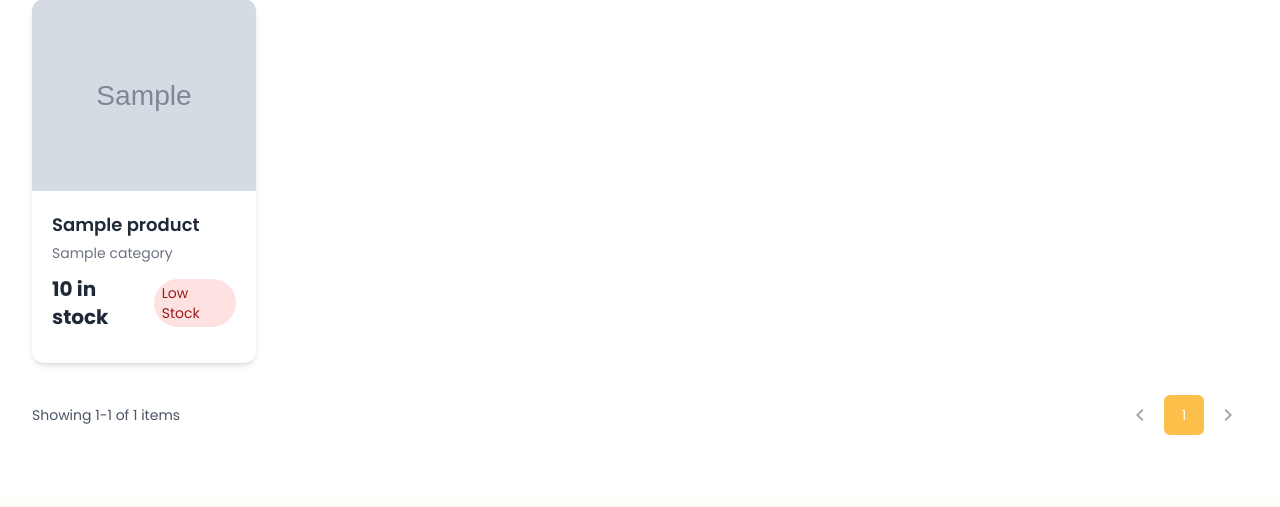
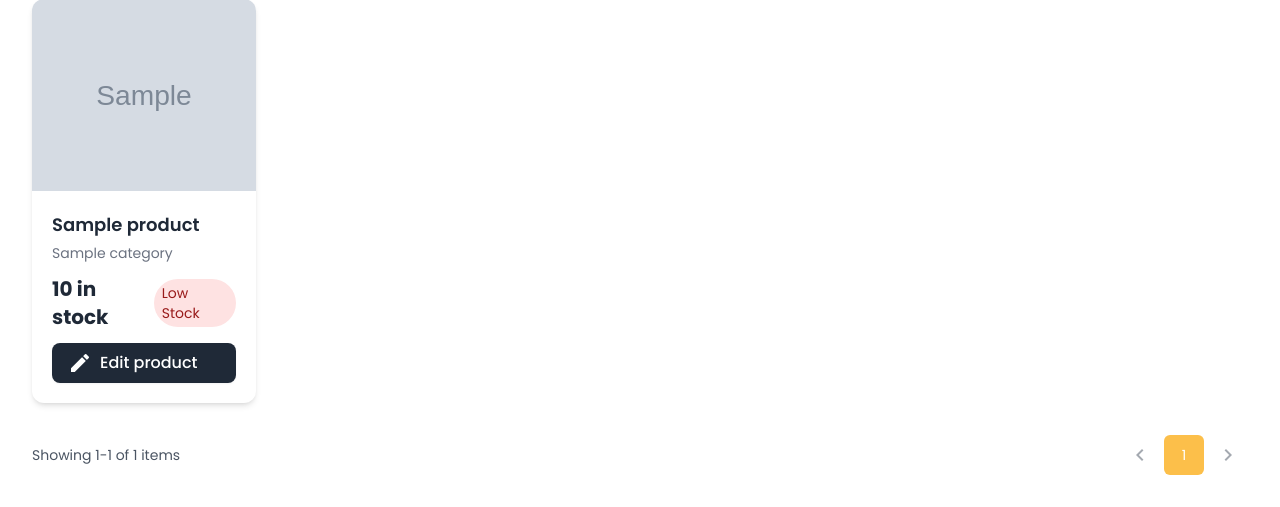
Before and after one commit to rehambakri/rackflow, a Django app: page /product/ in a window 1280 px wide. Shown: the part 303-810 px from the top of the page. Before the commit the page ends 738 px from the top, so only its background shows below. Run offline with Django 5.2, Linux system fonts and the light colour scheme; tables that the repository leaves empty hold one stand-in row (values such as "Sample post"); grey boxes marked "Sample" are stand-in pictures; some libraries are stand-ins or nearby versions.

Commit message:
feat: add edit button.

```diff
--- a/rackflow/product/templates/product/index.html
+++ b/rackflow/product/templates/product/index.html
@@ -1,30 +1,35 @@
-{% extends "base.html" %} {% load static %}
+{% extends "base.html" %}
+{% load static %}
+
 {% block content %}
 <div class="container mx-auto p-6 md:p-8">
+
+  <!-- Header -->
   <header class="flex flex-col sm:flex-row justify-between items-center mb-8">
     <div>
       <h1 class="text-3xl font-bold text-gray-800">Product List</h1>
     </div>
-        <a href="{% url 'product:create'%}"
-        class="mt-4 sm:mt-0 bg-gray-800 hover:bg-gray-700 text-white font-medium py-2 px-4 rounded-lg shadow-sm flex items-center">
-
+    <a href="{% url 'product:create' %}" class="mt-4 sm:mt-0 bg-gray-800 hover:bg-gray-700 text-white font-medium py-2 px-4 rounded-lg shadow-sm flex items-center">
       <span class="material-icons mr-2">add_circle_outline</span>
-
       Add product
     </a>
   </header>
 
+  <!-- Filter Form -->
   <form method="get" id="category-filter">
     <div class="mb-5">
       <div class="bg-white p-4 rounded-lg shadow-sm">
         <div class="grid grid-cols-1 md:grid-cols-12 gap-4 items-end">
+
           <!-- Category Filter -->
           <div class="md:col-span-3">
             <label class="block text-sm font-medium text-gray-700 mb-1">Category</label>
             <select name="category" class="w-full bg-white border border-gray-300 text-gray-700 py-2 px-4 rounded-lg focus:outline-none focus:ring-2 focus:ring-[var(--primary-dark)] focus:border-[var(--primary-dark)]">
               <option value="">All Categories</option>
               {% for category in categories %}
-                <option value="{{category.name}}" {% if category.name == current_filters.category_query %}selected{% endif %}>{{category.name}}</option>
+                <option value="{{ category.name }}" {% if category.name == current_filters.category_query %}selected{% endif %}>
+                  {{ category.name }}
+                </option>
               {% endfor %}
             </select>
           </div>
@@ -56,30 +61,24 @@
 
           <!-- Apply Button -->
           <div class="md:col-span-2 row-end">
-              <button
-                type="submit"
-                class="w-full bg-[var(--primary)] hover:bg-[var(--primary-dark)] text-white font-medium py-2 px-4 rounded-lg shadow-sm transition-colors duration-200"
-              >
+            <button type="submit" class="w-full bg-[var(--primary)] hover:bg-[var(--primary-dark)] text-white font-medium py-2 px-4 rounded-lg shadow-sm transition-colors duration-200">
               Apply
             </button>
           </div>
+
         </div>
       </div>
     </div>
   </form>
 
+  <!-- Product Grid -->
   <div class="grid grid-cols-1 sm:grid-cols-2 md:grid-cols-3 lg:grid-cols-4 xl:grid-cols-5 gap-6">
     {% for product in products %}
       <div class="bg-white rounded-xl shadow-md overflow-hidden hover:shadow-lg transition-shadow duration-300">
-        <img
-          alt="{{ product.name }}"
-          class="w-full h-48 object-cover"
-          src="{{product.image.url}}"
-        />
+        <a href="{% url 'product:details' product.id %}">
+          <img alt="{{ product.name }}" class="w-full h-48 object-cover" src="{{ product.image.url }}" />
           <div class="p-5">
-          <h3 class="text-lg font-semibold text-gray-800 mb-1 truncate">
-            {{ product.name }}
-          </h3>
+              <h3 class="text-lg font-semibold text-gray-800 mb-1 truncate">{{ product.name }}</h3>
               <p class="text-sm text-gray-500 mb-3">{{ product.category }}</p>
               <div class="flex justify-between items-center mb-3">
                   <p class="text-xl font-bold text-gray-800">{{ product.quantity }} in stock</p>
@@ -87,8 +86,14 @@
                       {% if product.quantity > 10 %}In Stock{% else %}Low Stock{% endif %}
                     </span>
                 </div>
+            </a>
+          <div class="m-auto">
+            <a href="{% url 'product:update' product.id %}" class="mt-4 sm:mt-0 bg-gray-800 hover:bg-gray-700 text-white font-medium py-2 px-4 rounded-lg shadow-sm flex items-center">
+              <span class="material-icons mr-2">edit</span>
+              Edit product
+            </a>
           </div>
-
+        </div>
       </div>
     {% empty %}
       <div class="col-span-full text-center py-12">
@@ -101,8 +106,10 @@
     {% endfor %}
   </div>
 
+  <!-- Pagination -->
   {% if products %}
     <div class="flex flex-col sm:flex-row items-center justify-between gap-4 mt-8 text-sm text-gray-600">
+
       <!-- Items count -->
       <div class="flex items-center">
         <span>Showing {{ page_obj.start_index }}-{{ page_obj.end_index }} of {{ page_obj.paginator.count }} items</span>
@@ -111,8 +118,8 @@
       <!-- Pagination controls -->
       <nav aria-label="Page navigation">
         <ul class="flex items-center space-x-1">
-            {# Previous Button #}
 
+          <!-- Previous Button -->
           <li class="{% if not page_obj.has_previous %}opacity-50 pointer-events-none{% endif %}">
             <a
               href="{% if page_obj.has_previous %}?page={{ page_obj.previous_page_number }}{% if current_filters.search_query %}&search={{ current_filters.search_query|urlencode }}{% endif %}{% if current_filters.category_query %}&category={{ current_filters.category_query|urlencode }}{% endif %}{% if current_filters.items_query %}&items={{ current_filters.items_query }}{% endif %}{% endif %}"
@@ -123,31 +130,33 @@
               <span class="material-icons">chevron_left</span>
             </a>
           </li>
+
+          <!-- Page Numbers -->
           {% for num in page_obj.paginator.page_range %}
             {% if page_obj.number == num %}
               <li class="page-item active" aria-current="page">
-          <span class= "flex items-center justify-center w-10 h-10 rounded-md transition-colors {% if page_obj.number == num %}bg-[var(--primary)] text-white hover:bg-[var(--primary-dark)]{% else %}hover:bg-gray-200{% endif %}">
-            {% if num == 1 %}{{ num }}{% elif num == page_obj.paginator.num_pages %}{{ num }}{% else %}{{ num }}{% endif %}</span>
+                <span class="flex items-center justify-center w-10 h-10 rounded-md transition-colors bg-[var(--primary)] text-white hover:bg-[var(--primary-dark)]">
+                  {{ num }}
+                </span>
               </li>
-      {% else %}
-        {% if num > page_obj.number|add:'-3' and num < page_obj.number|add:'3' or num == 1 or num == page_obj.paginator.num_pages %}
+            {% elif num > page_obj.number|add:'-3' and num < page_obj.number|add:'3' or num == 1 or num == page_obj.paginator.num_pages %}
               <li class="page-item">
                 <a
-            class="flex items-center justify-center w-10 h-10 rounded-md transition-colors {% if page_obj.number == num %}bg-[var(--primary)] text-white hover:bg-[var(--primary-dark)]{% else %}hover:bg-gray-200{% endif %}"
-            href="?page={{ num }}&search={{current_filters.search_query}}&items={{current_filters.items_query}}&category={{current_filters.category_query}}"
-            aria-current="{% if page_obj.number == num %}page{% endif %}">
-            {% if num == 1 %}{{ num }}{% elif num == page_obj.paginator.num_pages %}{{ num }}{% else %}{{ num }}{% endif %}
+                  class="flex items-center justify-center w-10 h-10 rounded-md transition-colors hover:bg-gray-200"
+                  href="?page={{ num }}&search={{ current_filters.search_query }}&items={{ current_filters.items_query }}&category={{ current_filters.category_query }}"
+                  aria-current="{% if page_obj.number == num %}page{% endif %}"
+                >
+                  {{ num }}
                 </a>
-
               </li>
             {% elif num == page_obj.number|add:'-3' or num == page_obj.number|add:'3' %}
               <li class="page-item disabled">
                 <span class="page-link text-muted">...</span>
               </li>
             {% endif %}
-      {% endif %}
           {% endfor %}
 
+          <!-- Next Button -->
           <li class="{% if not page_obj.has_next %}opacity-50 pointer-events-none{% endif %}">
             <a
               href="{% if page_obj.has_next %}?page={{ page_obj.next_page_number }}{% if current_filters.search_query %}&search={{ current_filters.search_query|urlencode }}{% endif %}{% if current_filters.category_query %}&category={{ current_filters.category_query|urlencode }}{% endif %}{% if current_filters.items_query %}&items={{ current_filters.items_query }}{% endif %}{% endif %}"
@@ -162,8 +171,8 @@
 
         </ul>
       </nav>
+    </div>
+  {% endif %}
 
 </div>
-    {% endif %}
-  </div>
 {% endblock %}
--- a/rackflow/product/urls.py
+++ b/rackflow/product/urls.py
@@ -11,5 +11,6 @@ urlpatterns = [
     path("", views.ProductList.as_view(), name="list"),
     path("create", views.ProductCreate.as_view(), name="create"),
     path("update/<int:pk>", views.ProductUpdate.as_view(), name="update"),
-    path("details/<int:pk>", views.ProductDetails.as_view(), name="update"),
+    path("details/<int:pk>", views.ProductDetails.as_view(), name="details"),
+
 ]
--- a/rackflow/product/views.py
+++ b/rackflow/product/views.py
@@ -80,3 +80,4 @@ class ProductDetails(DetailView):
     model = Product
     template_name = "product/details.html"
     context_object_name = "product"
+    success_url = reverse_lazy("product:details")
```
Lines whose indentation alone changed are shown as unchanged.
